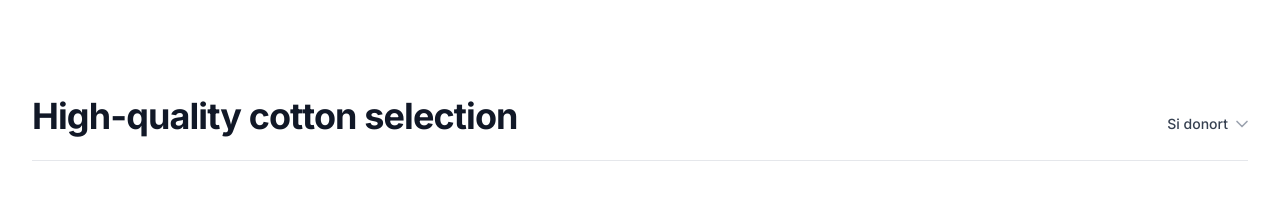
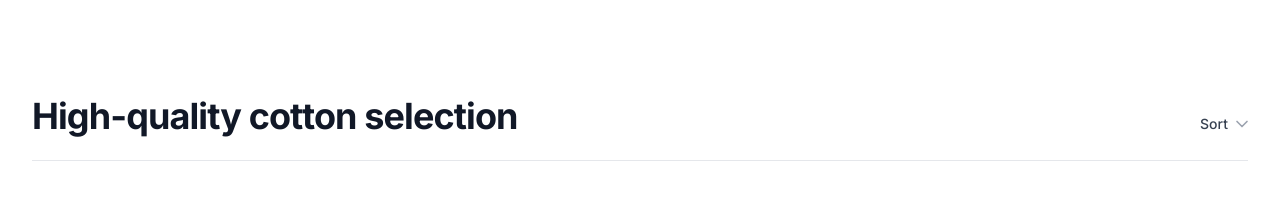
Before and after one commit to glenmiracle18/filtering-system, a Next.js app: page / in a window 1280 px wide. Shown: the top 204 px of the page. Built offline with nearby package versions, Linux system fonts and the light colour scheme.

Commit message:
quick push

```diff
--- a/app/page.tsx
+++ b/app/page.tsx
@@ -19,7 +19,7 @@ export default function Home() {
         <div className="flex items-center">
           <DropdownMenu>
             <DropdownMenuTrigger className="group inline-flex text-sm font-medium text-gray-700 hover:text-gray-900">
-              Si donort
+              Sort
               <ChevronDown className="-mr-1 ml-1 h-5 w-5 flex-shrink-0 text-gray-400 group-hover:text-gray-500" />
             </DropdownMenuTrigger>
             <DropdownMenuContent align="end">
```
